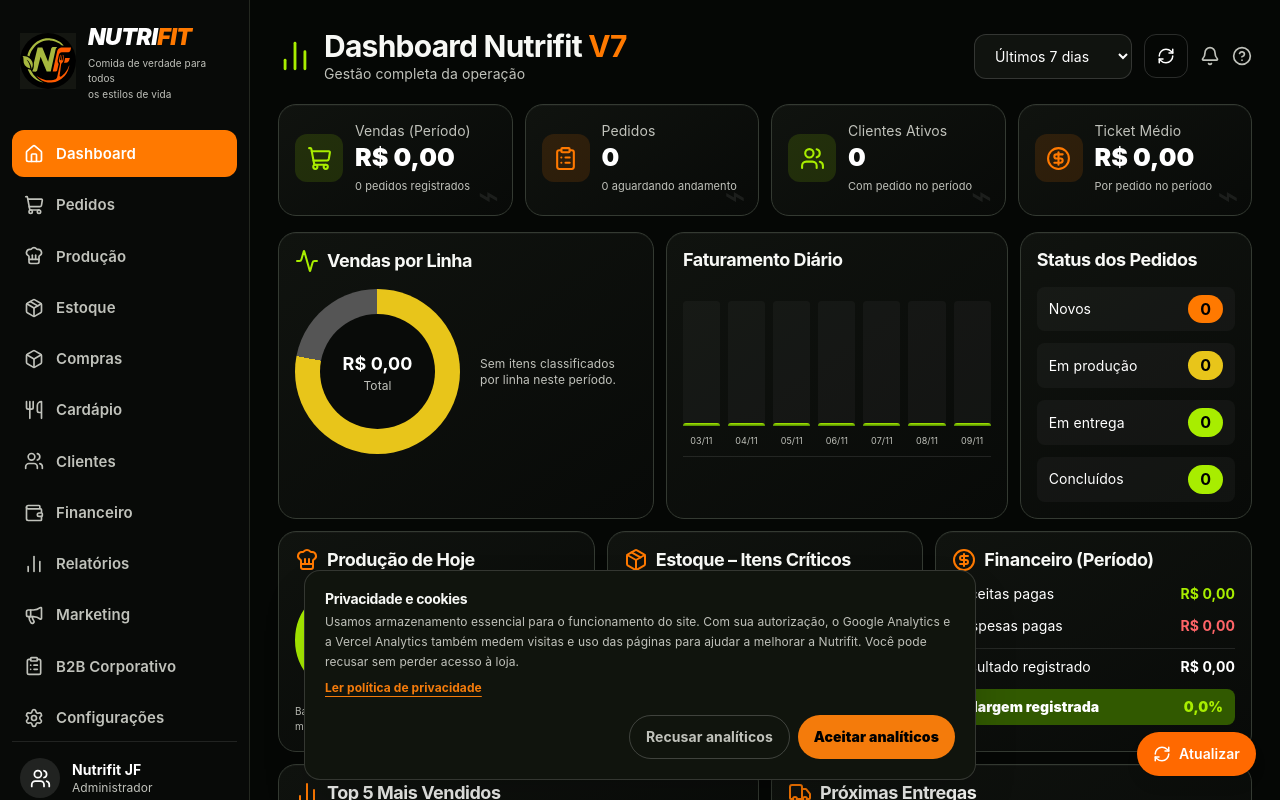
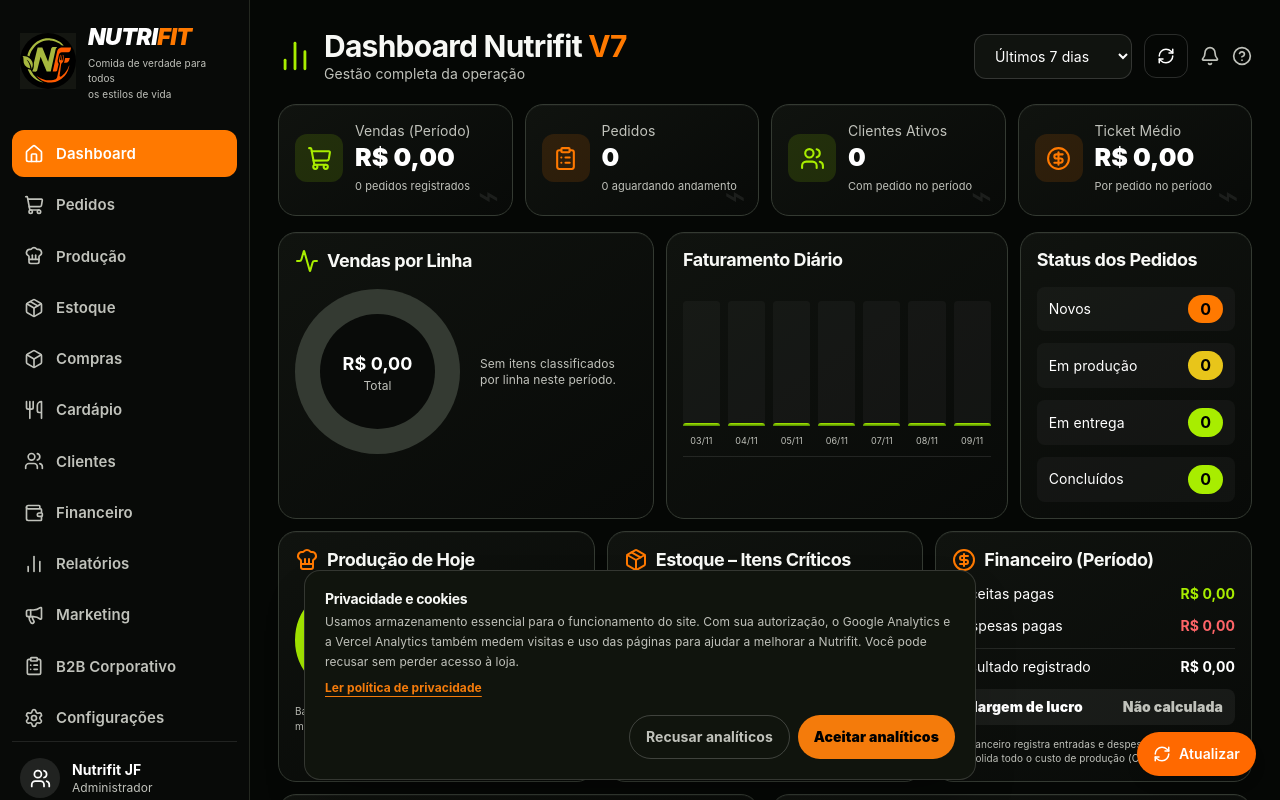
Before and after one commit to tiguimtftiago-web/nutrifitjf, a Next.js app: page /admin/painel in a window 1280 px wide. Shown: the top 800 px of the page. Built offline with nearby package versions, Linux system fonts and the light colour scheme; no server answers; the database is empty; sample sign-in values are in the browser's storage.

Commit message:
Aprimora gráficos e impede margem financeira sem CMV completo

```diff
--- a/app/admin/painel/page.tsx
+++ b/app/admin/painel/page.tsx
@@ -64,14 +64,18 @@ export default function AdminDashboardV7(){
   const maxDaily=Math.max(1,...daily.map(d=>d.value));
   const lineTotals=new Map<string,number>();scoped.forEach(o=>itemRows(o.items).forEach(i=>{const source=String(i.line||i.name).toLowerCase();const k=/performance/.test(source)?"Performance":/traditional|tradicional/.test(source)?"Traditional":/fit|350\s*g/.test(source)?"Fit":/suco|sandu[ií]che|lanche/.test(source)?"Complementos":"Outros";lineTotals.set(k,(lineTotals.get(k)||0)+i.quantity);}));
   const totalLines=[...lineTotals.values()].reduce((a,b)=>a+b,0)||1;
+  const lineColors=["#a8ed00","#ff7900","#e8c51a","#777","#4b9c91"];
+  let lineCursor=0;
+  const lineGradient=[...lineTotals.entries()].map(([name,n],i)=>{const from=lineCursor;lineCursor+=n/totalLines*100;return `${lineColors[i%lineColors.length]} ${from}% ${lineCursor}%`;});
+  const lineDonut=lineGradient.length?`conic-gradient(${lineGradient.join(",")})`:"conic-gradient(#343a32 0 100%)";
   const todayKey=new Date().toLocaleDateString("pt-BR");
   const todayBatches=batches.filter(b=>new Date(b.produced_at||b.created_at).toLocaleDateString("pt-BR")===todayKey);
   const productionDone=todayBatches.filter(b=>String(b.status||"").toLowerCase()==="concluida").reduce((s,b)=>s+Number(b.quantity||0),0);
   const productionPlanned=todayBatches.filter(b=>String(b.status||"").toLowerCase()!=="cancelada").reduce((s,b)=>s+Number(b.quantity||0),0);
   const financePeriod=finance.filter(f=>{const d=safeDate(f.paid_at||f.created_at);return d&&d>=start&&d<=now&&f.status==="pago";});
-  const receipts=financePeriod.filter(f=>f.type!=="despesa").reduce((s,f)=>s+Number(f.amount||0),0);
+  const receipts=financePeriod.filter(f=>f.type==="receita").reduce((s,f)=>s+Number(f.amount||0),0);
   const expenses=financePeriod.filter(f=>f.type==="despesa").reduce((s,f)=>s+Number(f.amount||0),0);
-  const margin=receipts>0?(receipts-expenses)/receipts*100:0;
+  const marginAvailable=false;
   const upcoming=deliveries.filter(d=>!["entregue","cancelado","cancelada"].includes(String(d.status||"").toLowerCase())).slice(0,4);
   const nav=[["Dashboard",Home],["Pedidos",ShoppingCart],["Produção",ChefHat],["Estoque",Package],["Compras",Box],["Cardápio",Utensils],["Clientes",Users],["Financeiro",Wallet],["Relatórios",ChartNoAxesColumn],["Marketing",Megaphone],["B2B Corporativo",ClipboardList],["Configurações",Settings]] as const;
   if(loading)return <main className="min-h-screen bg-[#050705] p-10 text-center text-white">Carregando Dashboard Nutrifit V7…</main>;
@@ -94,14 +98,14 @@ export default function AdminDashboardV7(){
         {[[ "Vendas (Período)",brl(revenue),scoped.length+" pedidos registrados",ShoppingCart,"#a8ed00"],["Pedidos",String(scoped.length),pending+" aguardando andamento",ClipboardList,"#ff7900"],["Clientes Ativos",String(activeCustomerCount),"Com pedido no período",Users,"#a8ed00"],["Ticket Médio",brl(average),"Por pedido no período",CircleDollarSign,"#ff7900"]].map(([label,value,sub,Icon,color]:any)=><article key={label} className="v7-card relative min-h-[112px] overflow-hidden p-4"><div className="flex items-center gap-3"><span className="grid h-12 w-12 place-items-center rounded-xl" style={{background:color+"22",color}}><Icon size={25}/></span><div className="min-w-0"><div className="text-sm text-white/70">{label}</div><div className="mt-1 text-[25px] font-black leading-none">{value}</div><div className="mt-2 text-[11px] text-white/50">{sub}</div></div></div><div className="absolute bottom-0 right-3 text-4xl opacity-[.08]">⌁</div></article>)}
       </div>
       <div className="v7-charts mb-3 grid grid-cols-[1.1fr_1fr_.68fr] gap-3">
-        <article className="v7-card min-h-[235px] p-4"><h2 className="mb-4 flex items-center gap-2 text-lg font-black"><Activity className="v7-green"/> Vendas por Linha</h2><div className="flex items-center gap-5"><div className="relative h-[165px] w-[165px] shrink-0 rounded-full" style={{background:`conic-gradient(#a8ed00 0 ${(lineTotals.get("Fit")||0)/totalLines*100}%,#ff7900 0 ${((lineTotals.get("Fit")||0)+(lineTotals.get("Performance")||0))/totalLines*100}%,#e8c51a 0 78%,#555 0 100%)`}}><div className="absolute inset-[25px] grid place-items-center rounded-full bg-[#090b09] text-center"><div><b className="text-lg">{brl(revenue)}</b><div className="text-xs text-white/55">Total</div></div></div></div><div className="min-w-0 flex-1 space-y-3 text-xs">{[...lineTotals.entries()].slice(0,5).map(([name,n],i)=><div key={name} className="flex items-center gap-2"><i className="h-3 w-3 shrink-0 rounded-sm" style={{background:["#a8ed00","#ff7900","#e8c51a","#777","#4b9c91"][i%5]}}/><span className="min-w-0 flex-1 truncate">{name}</span><b>{(n/totalLines*100).toFixed(1).replace(".",",")}%</b></div>)}{lineTotals.size===0&&<p className="text-white/45">Sem itens classificados por linha neste período.</p>}</div></div></article>
+        <article className="v7-card min-h-[235px] p-4"><h2 className="mb-4 flex items-center gap-2 text-lg font-black"><Activity className="v7-green"/> Vendas por Linha</h2><div className="flex items-center gap-5"><div className="relative h-[165px] w-[165px] shrink-0 rounded-full" style={{background:lineDonut}}><div className="absolute inset-[25px] grid place-items-center rounded-full bg-[#090b09] text-center"><div><b className="text-lg">{brl(revenue)}</b><div className="text-xs text-white/55">Total</div></div></div></div><div className="min-w-0 flex-1 space-y-3 text-xs">{[...lineTotals.entries()].slice(0,5).map(([name,n],i)=><div key={name} className="flex items-center gap-2"><i className="h-3 w-3 shrink-0 rounded-sm" style={{background:["#a8ed00","#ff7900","#e8c51a","#777","#4b9c91"][i%5]}}/><span className="min-w-0 flex-1 truncate">{name}</span><b>{(n/totalLines*100).toFixed(1).replace(".",",")}%</b></div>)}{lineTotals.size===0&&<p className="text-white/45">Sem itens classificados por linha neste período.</p>}</div></div></article>
         <article className="v7-card min-h-[235px] p-4"><h2 className="mb-4 text-lg font-black">Faturamento Diário</h2><div className="flex h-[170px] items-end gap-2 border-b border-white/10 pb-2">{daily.map(d=><div key={d.label} className="flex h-full min-w-0 flex-1 flex-col justify-end gap-2"><div className="text-center text-[9px] text-white/60">{d.value?Math.round(d.value):""}</div><div className="flex h-[125px] items-end rounded-t bg-white/[.035]"><div className="w-full rounded-t-md bg-gradient-to-t from-[#4f8700] to-[#a8ed00]" style={{height:`${Math.max(2,d.value/maxDaily*100)}%`}}/></div><div className="text-center text-[9px] text-white/55">{d.label}</div></div>)}</div></article>
         <article className="v7-card min-h-[235px] p-4"><h2 className="mb-4 text-lg font-black">Status dos Pedidos</h2><div className="space-y-3">{[["Novos",pending,"#ff7900"],["Em produção",inProduction,"#e8c51a"],["Em entrega",inDelivery,"#a8ed00"],["Concluídos",completed,"#a8ed00"]].map(([label,n,color]:any)=><div key={label} className="flex items-center justify-between rounded-lg bg-white/[.035] px-3 py-2"><span className="text-sm">{label}</span><b className="rounded-full px-3 py-0.5 text-black" style={{background:color}}>{n}</b></div>)}</div></article>
       </div>
       <div className="v7-lower mb-3 grid grid-cols-3 gap-3">
         <article className="v7-card min-h-[180px] p-4"><h2 className="mb-3 flex items-center gap-2 text-lg font-black"><ChefHat className="v7-orange"/> Produção de Hoje</h2><div className="flex items-center gap-5"><div className="grid h-[112px] w-[112px] shrink-0 place-items-center rounded-full border-[12px] border-[#a8ed00] text-2xl font-black">{productionPlanned?Math.round(productionDone/productionPlanned*100):0}%</div><div className="space-y-2 text-sm"><p>Previsto: <b>{productionPlanned} marmitas</b></p><p>Produzido: <b>{productionDone}</b></p><p className="text-[#ff7900]">Pendente: <b>{Math.max(0,productionPlanned-productionDone)}</b></p></div></div><p className="mt-2 text-[10px] text-white/35">Baseado nos lotes registrados; não representa contagem manual da cozinha.</p></article>
         <article className="v7-card min-h-[180px] p-4"><h2 className="mb-3 flex items-center gap-2 text-lg font-black"><Package className="v7-orange"/> Estoque – Itens Críticos</h2><div className="space-y-2">{lowStock.slice(0,5).map((a:any)=><div key={a.item_id||a.id||a.name} className="flex items-center justify-between gap-2 border-b border-white/10 pb-2 text-sm"><span className="truncate">{a.name}</span><b className="shrink-0">{a.current_quantity} {a.unit||""}</b></div>)}{!lowStock.length&&<p className="text-sm text-white/45">Nenhum item crítico retornado pelo estoque.</p>}</div></article>
-        <article className="v7-card min-h-[180px] p-4"><h2 className="mb-3 flex items-center gap-2 text-lg font-black"><CircleDollarSign className="v7-orange"/> Financeiro (Período)</h2><div className="space-y-3 text-sm"><div className="flex justify-between"><span>Receitas pagas</span><b className="v7-green">{brl(receipts)}</b></div><div className="flex justify-between"><span>Despesas pagas</span><b className="text-red-400">{brl(expenses)}</b></div><div className="flex justify-between border-t border-white/10 pt-2"><span>Resultado registrado</span><b>{brl(receipts-expenses)}</b></div><div className="flex justify-between rounded-lg bg-[#315900] px-3 py-2 font-black"><span>Margem registrada</span><span className="v7-green">{margin.toFixed(1).replace(".",",")}%</span></div></div></article>
+        <article className="v7-card min-h-[180px] p-4"><h2 className="mb-3 flex items-center gap-2 text-lg font-black"><CircleDollarSign className="v7-orange"/> Financeiro (Período)</h2><div className="space-y-3 text-sm"><div className="flex justify-between"><span>Receitas pagas</span><b className="v7-green">{brl(receipts)}</b></div><div className="flex justify-between"><span>Despesas pagas</span><b className="text-red-400">{brl(expenses)}</b></div><div className="flex justify-between border-t border-white/10 pt-2"><span>Resultado registrado</span><b>{brl(receipts-expenses)}</b></div><div className="flex justify-between rounded-lg bg-white/[.06] px-3 py-2 font-black"><span>Margem de lucro</span><span className="text-white/60">Não calculada</span></div><p className="text-[10px] text-white/45">O financeiro registra entradas e despesas, mas ainda não consolida todo o custo de produção (CMV).</p></div></article>
       </div>
       <div className="v7-bottom grid grid-cols-2 gap-3">
         <article className="v7-card min-h-[205px] p-4"><h2 className="mb-3 flex items-center gap-2 text-lg font-black"><ChartNoAxesColumn className="v7-orange"/> Top 5 Mais Vendidos</h2><div className="space-y-3">{topProducts.map(([name,n],i)=><div key={name} className="flex items-center gap-3 text-sm"><b className="grid h-7 w-7 shrink-0 place-items-center rounded-full bg-[#ff7900] text-black">{i+1}</b><span className="min-w-0 flex-1 truncate">{name}</span><div className="h-3 w-[30%] overflow-hidden rounded-full bg-white/10"><div className="h-full rounded-full bg-[#a8ed00]" style={{width:`${n/(topProducts[0]?.[1]||1)*100}%`}}/></div><b className="w-12 text-right">{n} un.</b></div>)}{!topProducts.length&&<p className="text-sm text-white/45">Não há itens de pedidos no período selecionado.</p>}</div></article>
```
